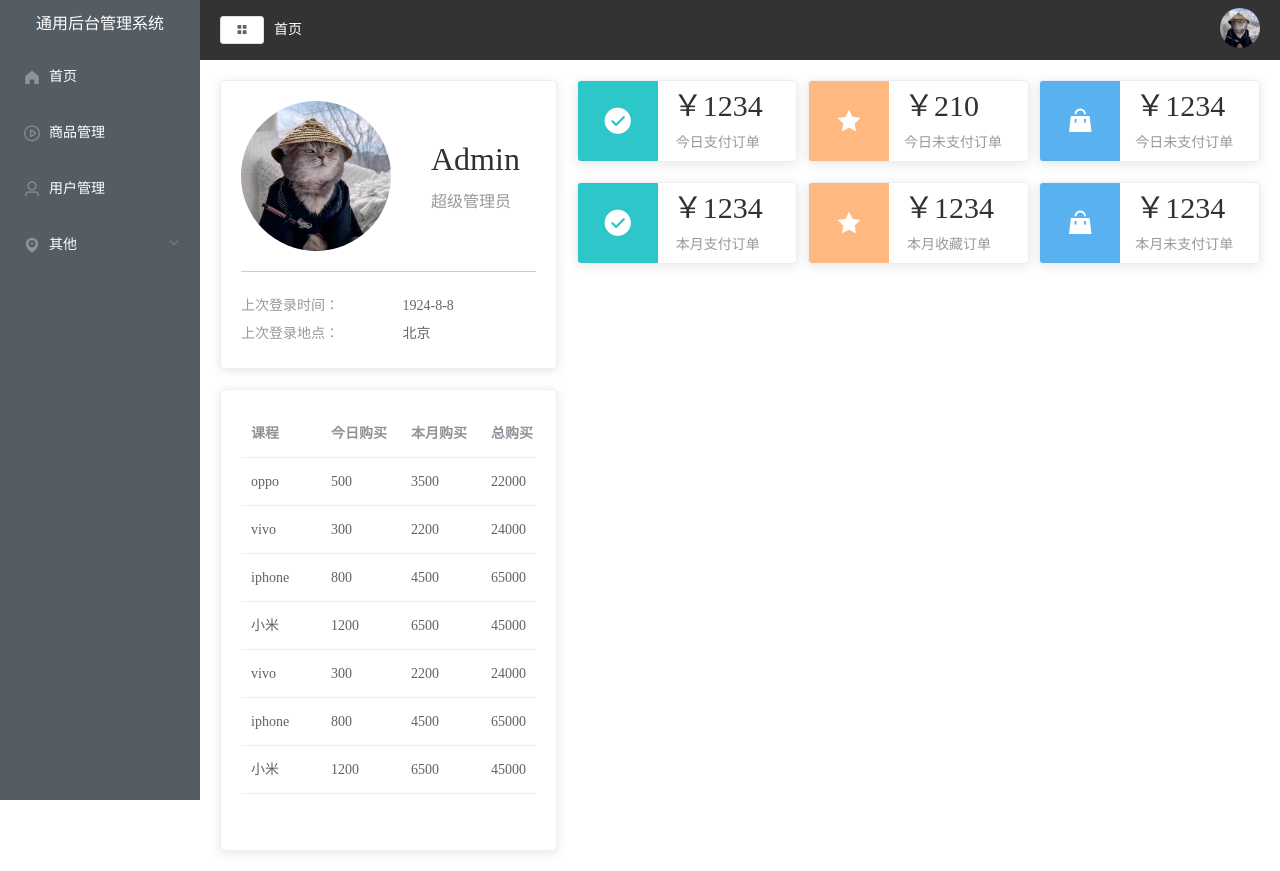
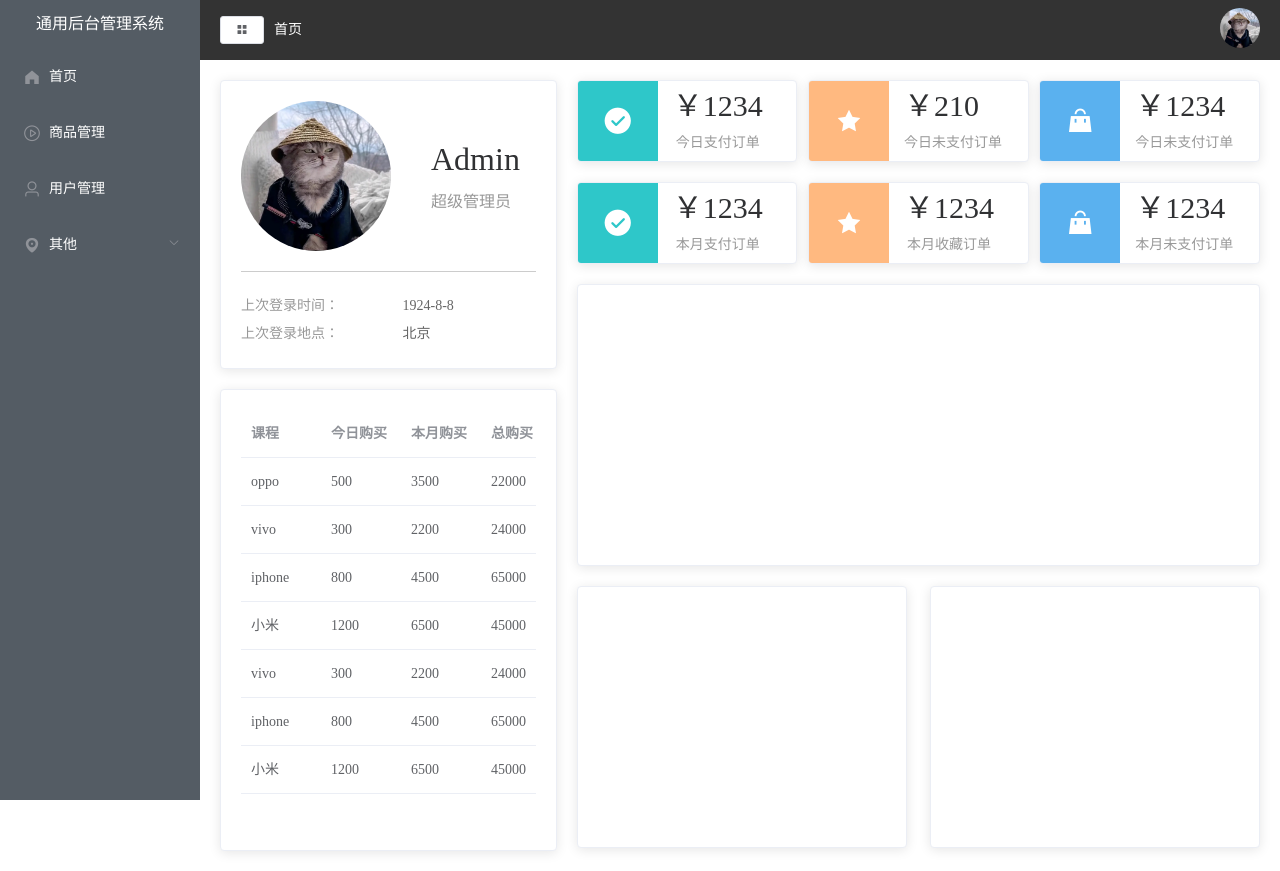
Before and after one commit to shuashua001/manage-man, a Vue app: page / in a window 1280 px wide. Built offline with nearby package versions, Linux system fonts and the light colour scheme.

Commit message:
完成home可视化图表外部样式调整

```diff
--- a/src/api/homeAPI.js
+++ b/src/api/homeAPI.js
@@ -1,6 +1,6 @@
 import http from '../utils/request.js'
 
-export const getHomeData = ()=> {
+export const getHomeDataApi = ()=> {
   return http({
     method: 'get',
     url: '/home'
--- a/src/store/index.js
+++ b/src/store/index.js
@@ -1,11 +1,13 @@
 import Vue from "vue";
 import Vuex from 'vuex'
 import asideFold from "./modules/asideFold";
+import home from './modules/home'
 Vue.use(Vuex)
 
 const store = new Vuex.Store({
   modules: {
-    asideFold
+    asideFold,
+    home
   }
 })
 
--- /dev/null
+++ b/src/store/modules/home.js
@@ -0,0 +1,20 @@
+import { getHomeDataApi } from "@/api/homeAPI";
+
+export default{
+  state: {
+    homeData: {}
+  },
+  mutations: {
+    changeHomeData(state,res) {
+      state.homeData = res.data.data
+      // console.log(res);
+    }
+  },
+  actions: {
+    getHomeData(context) {
+      getHomeDataApi().then(res => {
+        return context.commit('changeHomeData',res)
+      });
+    }
+  }
+}
--- a/src/views/home/index.vue
+++ b/src/views/home/index.vue
@@ -7,6 +7,11 @@
       </el-col>
       <el-col :span="16" style="padding-left: 10px">
         <Order />
+        <el-card style="height: 280px"></el-card>
+        <div class="graph">
+          <el-card style="height: 260px"></el-card>
+          <el-card style="height: 260px"></el-card>
+        </div>
       </el-col>
     </el-row>
   </div>
@@ -16,7 +21,6 @@
 import Userinfo from "./components/userinfo.vue";
 import Purchased from "./components/purchased.vue";
 import Order from "./components/order.vue";
-import { getHomeData } from "../../api/homeAPI";
 
 export default {
   components: {
@@ -25,12 +29,18 @@ export default {
     Order
   },
   mounted() {
-    getHomeData().then(res => {
-      console.log(res);
-    });
+    this.$store.dispatch("getHomeData");
   }
 };
 </script>
 
 <style lang="less" scoped>
+.graph {
+  display: flex;
+  justify-content: space-between;
+  margin-top: 20px;
+  .el-card {
+    width: 48%;
+  }
+}
 </style>
```
